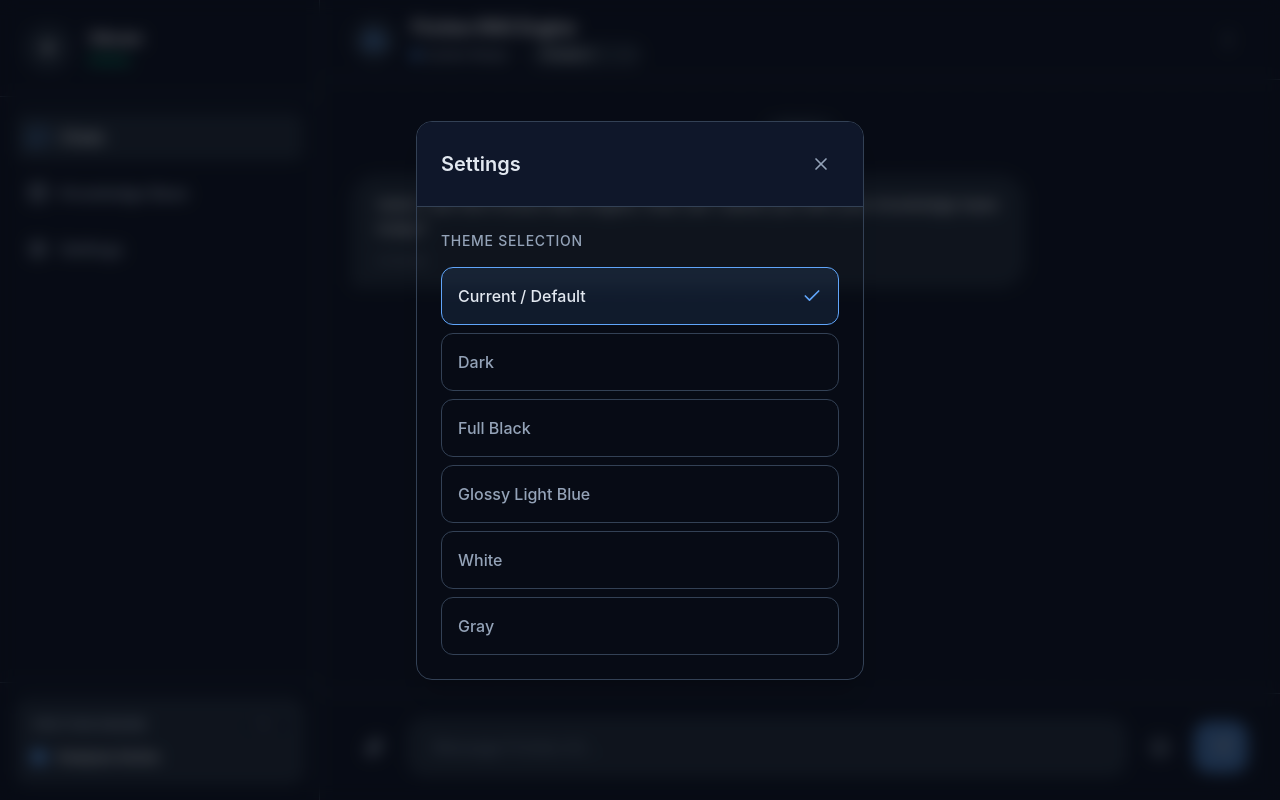
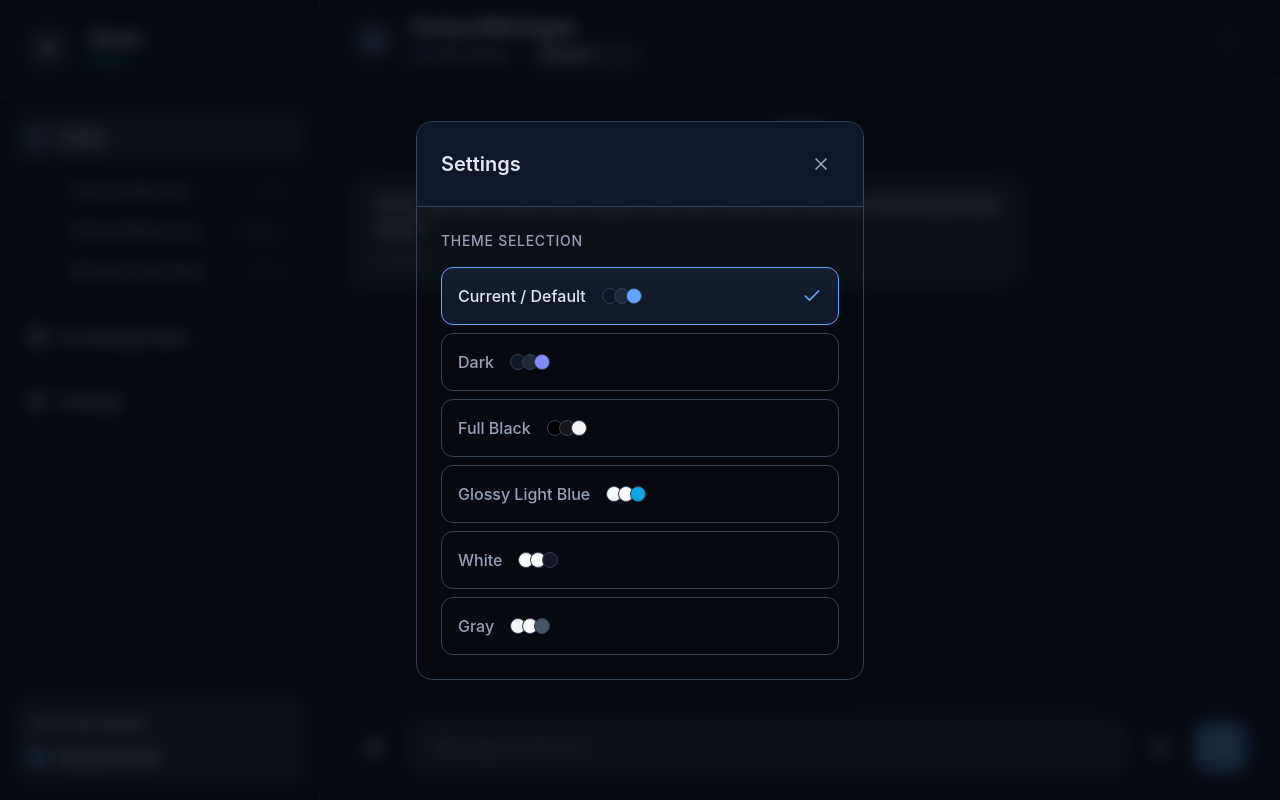
Before and after one commit to tamilarasu0819/friction, a React (Vite) app in the folder frontend/: page / in a window 1280 px wide. Both pictures are taken after a click on the element "Settings". Built offline with nearby package versions, Linux system fonts and the light colour scheme.

Commit message:
Ui version 1.3

```diff
--- a/frontend/src/App.tsx
+++ b/frontend/src/App.tsx
@@ -1,16 +1,28 @@
 import { useState } from 'react';
 import { Sidebar } from './components/Sidebar';
 import { ChatWindow } from './components/ChatWindow';
+import { KnowledgeBase } from './components/KnowledgeBase';
 import { ThemeProvider } from './context/ThemeContext';
 import { SettingsModal } from './components/SettingsModal';
 
 function AppContent() {
   const [isSettingsOpen, setIsSettingsOpen] = useState(false);
+  const [activeView, setActiveView] = useState<'chat' | 'knowledge_base'>('chat');
+  const [conversations] = useState([
+    { id: '1', title: 'First Landing Test', timestamp: '13:02' },
+    { id: '2', title: 'Python Refactoring', timestamp: 'Yesterday' },
+    { id: '3', title: 'Brainstorming Ideas', timestamp: 'Oct 24' },
+  ]);
 
   return (
     <div className="flex h-screen w-full bg-bg-app overflow-hidden font-sans text-text-primary transition-colors duration-300">
-      <Sidebar onOpenSettings={() => setIsSettingsOpen(true)} />
-      <ChatWindow />
+      <Sidebar
+        onOpenSettings={() => setIsSettingsOpen(true)}
+        activeView={activeView}
+        setActiveView={setActiveView}
+        conversations={conversations}
+      />
+      {activeView === 'chat' ? <ChatWindow /> : <KnowledgeBase />}
       <SettingsModal isOpen={isSettingsOpen} onClose={() => setIsSettingsOpen(false)} />
     </div>
   );
--- /dev/null
+++ b/frontend/src/components/KnowledgeBase.tsx
@@ -0,0 +1,76 @@
+import { Upload, FileText, CheckCircle } from 'lucide-react';
+
+const MOCK_FILES = [
+  { id: 1, name: 'physics_notes.pdf', size: '2.4 MB', status: 'Embedded' },
+  { id: 2, name: 'project_requirements.txt', size: '15 KB', status: 'Embedded' },
+  { id: 3, name: 'api_documentation.pdf', size: '1.1 MB', status: 'Processing' },
+];
+
+export function KnowledgeBase() {
+  return (
+    <div className="flex-1 flex flex-col bg-bg-app h-full overflow-hidden transition-colors duration-300">
+      <div className="flex-1 overflow-y-auto p-8">
+        <div className="max-w-5xl mx-auto space-y-8">
+
+          <div>
+            <h1 className="text-2xl font-bold text-text-primary mb-2">Knowledge Base</h1>
+            <p className="text-text-secondary">Upload documents to expand the Friction RAG Engine's context.</p>
+          </div>
+
+          {/* Upload Zone */}
+          <div className="border-2 border-dashed border-border-color rounded-3xl p-12 flex flex-col items-center justify-center bg-bg-panel/50 hover:bg-bg-panel transition-colors cursor-pointer group">
+            <div className="w-16 h-16 bg-accent/10 text-accent rounded-full flex items-center justify-center mb-4 group-hover:scale-110 transition-transform">
+              <Upload className="w-8 h-8" />
+            </div>
+            <h3 className="text-lg font-medium text-text-primary mb-1">Click or drag documents to upload</h3>
+            <p className="text-sm text-text-muted">Supports PDF, TXT (Max 50MB)</p>
+          </div>
+
+          {/* Indexed Files */}
+          <div>
+            <h2 className="text-lg font-semibold text-text-primary mb-4">Indexed Files</h2>
+            <div className="bg-bg-panel border border-border-color rounded-2xl overflow-hidden shadow-sm">
+              <table className="w-full text-left border-collapse">
+                <thead>
+                  <tr className="border-b border-border-color bg-header/50">
+                    <th className="px-6 py-4 text-xs font-semibold text-text-secondary uppercase tracking-wider">File Name</th>
+                    <th className="px-6 py-4 text-xs font-semibold text-text-secondary uppercase tracking-wider">Size</th>
+                    <th className="px-6 py-4 text-xs font-semibold text-text-secondary uppercase tracking-wider">Status</th>
+                  </tr>
+                </thead>
+                <tbody className="divide-y divide-border-color">
+                  {MOCK_FILES.map((file) => (
+                    <tr key={file.id} className="hover:bg-bg-sidebar/50 transition-colors">
+                      <td className="px-6 py-4">
+                        <div className="flex items-center space-x-3">
+                          <FileText className="w-5 h-5 text-accent" />
+                          <span className="text-sm font-medium text-text-primary">{file.name}</span>
+                        </div>
+                      </td>
+                      <td className="px-6 py-4 text-sm text-text-secondary">
+                        {file.size}
+                      </td>
+                      <td className="px-6 py-4">
+                        <div className="flex items-center space-x-1.5">
+                          {file.status === 'Embedded' ? (
+                            <CheckCircle className="w-4 h-4 text-emerald-500" />
+                          ) : (
+                            <div className="w-4 h-4 rounded-full border-2 border-accent border-t-transparent animate-spin" />
+                          )}
+                          <span className={`text-xs font-medium ${file.status === 'Embedded' ? 'text-emerald-500' : 'text-accent'}`}>
+                            {file.status}
+                          </span>
+                        </div>
+                      </td>
+                    </tr>
+                  ))}
+                </tbody>
+              </table>
+            </div>
+          </div>
+
+        </div>
+      </div>
+    </div>
+  );
+}
--- a/frontend/src/components/MessageInput.tsx
+++ b/frontend/src/components/MessageInput.tsx
@@ -37,7 +37,7 @@ export function MessageInput({ value, onChange, onSend, disabled }: MessageInput
         <button
           onClick={onSend}
           disabled={disabled || value.trim() === ''}
-          className={`p-4 bg-accent hover:bg-accent-hover text-white rounded-2xl transition-all flex items-center justify-center font-medium shadow-md hover:shadow-lg active:scale-95 shrink-0 ${disabled || value.trim() === '' ? 'opacity-50 cursor-not-allowed' : 'hover:-translate-y-0.5'}`}
+          className={`p-4 bg-accent hover:bg-accent-hover text-accent-fg rounded-2xl transition-all flex items-center justify-center font-medium shadow-md hover:shadow-lg active:scale-95 shrink-0 ${disabled || value.trim() === '' ? 'opacity-50 cursor-not-allowed' : 'hover:-translate-y-0.5'}`}
         >
           <Send className="w-5 h-5 ml-0.5" />
         </button>
--- a/frontend/src/components/SettingsModal.tsx
+++ b/frontend/src/components/SettingsModal.tsx
@@ -7,12 +7,12 @@ interface SettingsModalProps {
 }
 
 const THEMES = [
-  { id: 'default', name: 'Current / Default' },
-  { id: 'dark', name: 'Dark' },
-  { id: 'black', name: 'Full Black' },
-  { id: 'glossy-blue', name: 'Glossy Light Blue' },
-  { id: 'white', name: 'White' },
-  { id: 'gray', name: 'Gray' }
+  { id: 'default', name: 'Current / Default', colors: ['#0f172a', '#1e293b', '#60a5fa'] },
+  { id: 'dark', name: 'Dark', colors: ['#111827', '#1f2937', '#818cf8'] },
+  { id: 'black', name: 'Full Black', colors: ['#000000', '#18181b', '#f4f4f5'] },
+  { id: 'glossy-blue', name: 'Glossy Light Blue', colors: ['#f0f9ff', '#ffffff', '#0ea5e9'] },
+  { id: 'white', name: 'White', colors: ['#ffffff', '#f9fafb', '#111827'] },
+  { id: 'gray', name: 'Gray', colors: ['#f1f5f9', '#ffffff', '#475569'] }
 ] as const;
 
 export function SettingsModal({ isOpen, onClose }: SettingsModalProps) {
@@ -21,7 +21,7 @@ export function SettingsModal({ isOpen, onClose }: SettingsModalProps) {
   if (!isOpen) return null;
 
   return (
-    <div className="fixed inset-0 z-50 flex items-center justify-center p-4 bg-black/50 backdrop-blur-sm animate-in fade-in duration-200">
+    <div className="fixed inset-0 z-50 flex items-center justify-center p-4 bg-black/60 backdrop-blur-[8px] animate-in fade-in duration-200">
       <div className="bg-panel w-full max-w-md rounded-2xl shadow-xl border border-border-color overflow-hidden">
         <div className="flex items-center justify-between p-6 border-b border-border-color bg-header">
           <h2 className="text-xl font-semibold text-text-primary">Settings</h2>
@@ -46,7 +46,18 @@ export function SettingsModal({ isOpen, onClose }: SettingsModalProps) {
                     : 'border-border-color hover:border-text-muted text-text-secondary hover:bg-bg-app'
                 }`}
               >
-                <span className="font-medium">{t.name}</span>
+                <div className="flex items-center space-x-4">
+                  <span className="font-medium">{t.name}</span>
+                  <div className="flex items-center -space-x-1">
+                    {t.colors.map((color, i) => (
+                      <div
+                        key={i}
+                        className="w-4 h-4 rounded-full border border-border-color shadow-sm"
+                        style={{ backgroundColor: color }}
+                      />
+                    ))}
+                  </div>
+                </div>
                 {theme === t.id && <Check className="w-5 h-5 text-accent" />}
               </button>
             ))}
--- a/frontend/src/components/Sidebar.tsx
+++ b/frontend/src/components/Sidebar.tsx
@@ -2,9 +2,12 @@ import { MessageSquare, Database, Settings } from 'lucide-react';
 
 interface SidebarProps {
   onOpenSettings?: () => void;
+  activeView?: 'chat' | 'knowledge_base';
+  setActiveView?: (view: 'chat' | 'knowledge_base') => void;
+  conversations?: { id: string; title: string; timestamp: string }[];
 }
 
-export function Sidebar({ onOpenSettings }: SidebarProps) {
+export function Sidebar({ onOpenSettings, activeView = 'chat', setActiveView, conversations = [] }: SidebarProps) {
   return (
     <div className="w-[25%] h-full bg-bg-sidebar border-r border-border-color flex flex-col text-text-primary transition-colors duration-300 z-20">
       {/* Profile Section */}
@@ -19,18 +22,48 @@ export function Sidebar({ onOpenSettings }: SidebarProps) {
       </div>
 
       {/* Navigation List */}
-      <nav className="flex-1 p-4 space-y-2 overflow-y-auto">
-        <div className="flex items-center gap-3 p-3 rounded-lg bg-bg-panel text-text-primary cursor-pointer transition-colors shadow-sm">
-          <MessageSquare className="w-5 h-5 text-accent" />
-          <span className="font-medium">Chats</span>
+      <nav className="flex-1 p-4 space-y-4 overflow-y-auto">
+        <div className="space-y-1">
+          <div
+            onClick={() => setActiveView?.('chat')}
+            className={`flex items-center gap-3 p-3 rounded-lg cursor-pointer transition-colors shadow-sm ${
+              activeView === 'chat' ? 'bg-bg-panel text-text-primary' : 'hover:bg-bg-panel/50 text-text-secondary hover:text-text-primary'
+            }`}
+          >
+            <MessageSquare className={`w-5 h-5 ${activeView === 'chat' ? 'text-accent' : ''}`} />
+            <span className="font-medium">Chats</span>
+          </div>
+
+          {/* Mapped Conversations */}
+          {activeView === 'chat' && (
+            <div className="pl-11 pr-2 py-2 space-y-1">
+              {conversations.map(conv => (
+                <div
+                  key={conv.id}
+                  className="group flex items-center justify-between py-2 px-3 rounded-md hover:bg-bg-panel cursor-pointer transition-colors"
+                  onClick={() => console.log('Clear/reload chat', conv.id)}
+                >
+                  <span className="text-sm text-text-secondary group-hover:text-text-primary truncate pr-2">{conv.title}</span>
+                  <span className="text-[10px] text-text-muted shrink-0">{conv.timestamp}</span>
+                </div>
+              ))}
+            </div>
+          )}
         </div>
-        <div className="flex items-center gap-3 p-3 rounded-lg hover:bg-bg-panel transition-colors cursor-pointer text-text-secondary hover:text-text-primary">
-          <Database className="w-5 h-5" />
+
+        <div
+          onClick={() => setActiveView?.('knowledge_base')}
+          className={`flex items-center gap-3 p-3 rounded-lg cursor-pointer transition-colors shadow-sm ${
+            activeView === 'knowledge_base' ? 'bg-bg-panel text-text-primary' : 'hover:bg-bg-panel/50 text-text-secondary hover:text-text-primary'
+          }`}
+        >
+          <Database className={`w-5 h-5 ${activeView === 'knowledge_base' ? 'text-accent' : ''}`} />
           <span className="font-medium">Knowledge Base</span>
         </div>
+
         <div
           onClick={onOpenSettings}
-          className="flex items-center gap-3 p-3 rounded-lg hover:bg-bg-panel transition-colors cursor-pointer text-text-secondary hover:text-text-primary"
+          className="flex items-center gap-3 p-3 rounded-lg hover:bg-bg-panel/50 transition-colors cursor-pointer text-text-secondary hover:text-text-primary"
         >
           <Settings className="w-5 h-5" />
           <span className="font-medium">Settings</span>
```
Also changed, not shown: frontend/src/index.css (+7 -0 lines).
